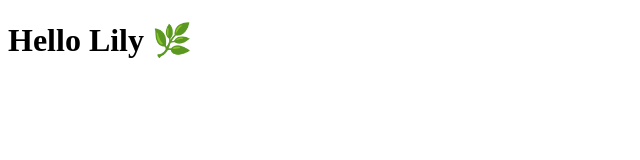
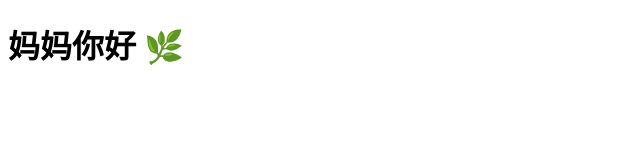
Before and after one commit to lilywangxuanlei/douseiseibutsu, a plain HTML site: page index.html in a window 1280 px wide. Shown: the whole page, without its empty margins (0-640 px from the left). Drawn offline with Linux system fonts and the light colour scheme.

Commit message:
Update index.html

```diff
--- a/index.html
+++ b/index.html
@@ -4,6 +4,6 @@
     <title>douseiseibutsu</title>
   </head>
   <body>
-    <h1>Hello Lily 🌿</h1>
+    <h1> 妈妈你好 🌿</h1>
   </body>
 </html>
```
